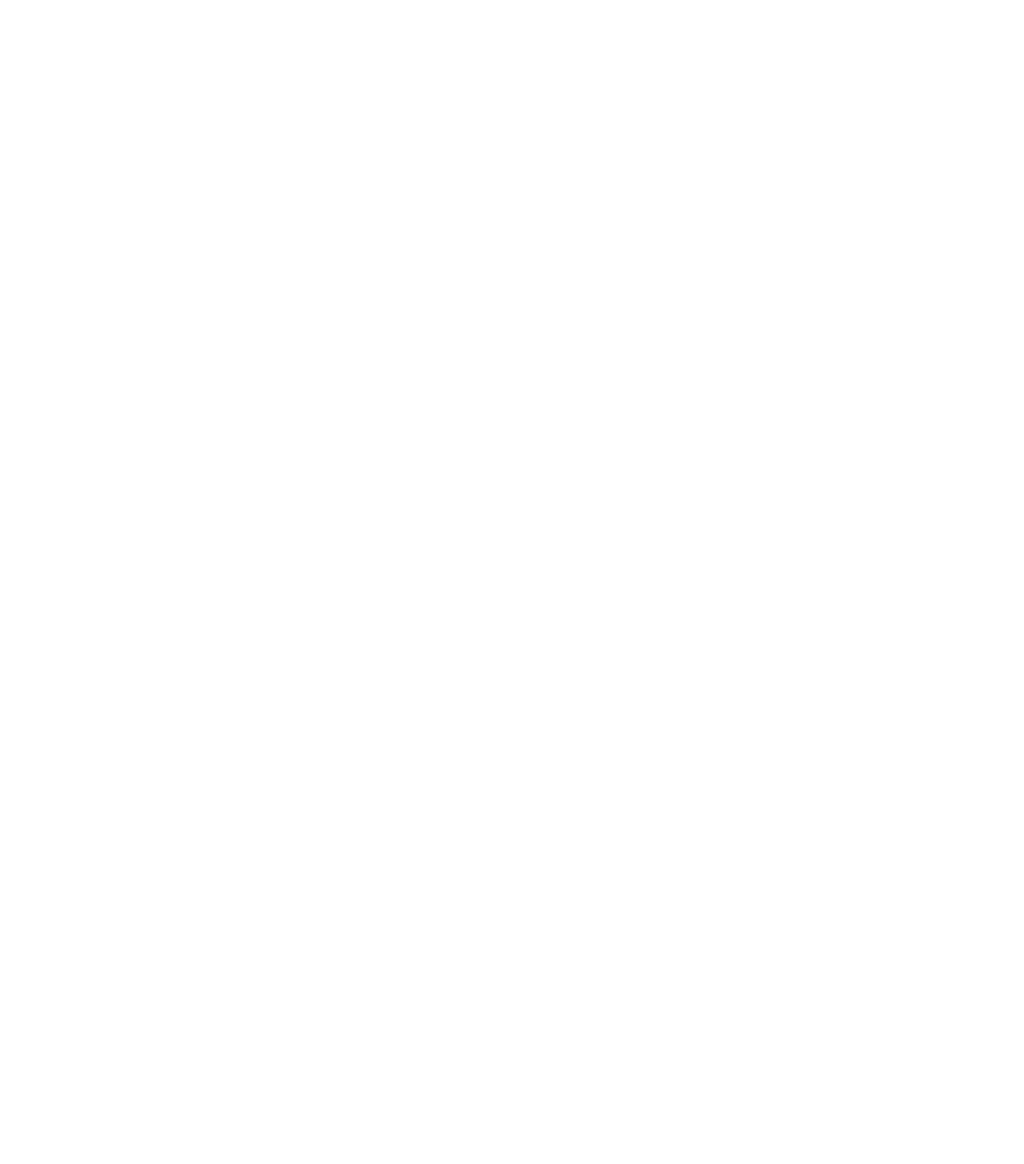
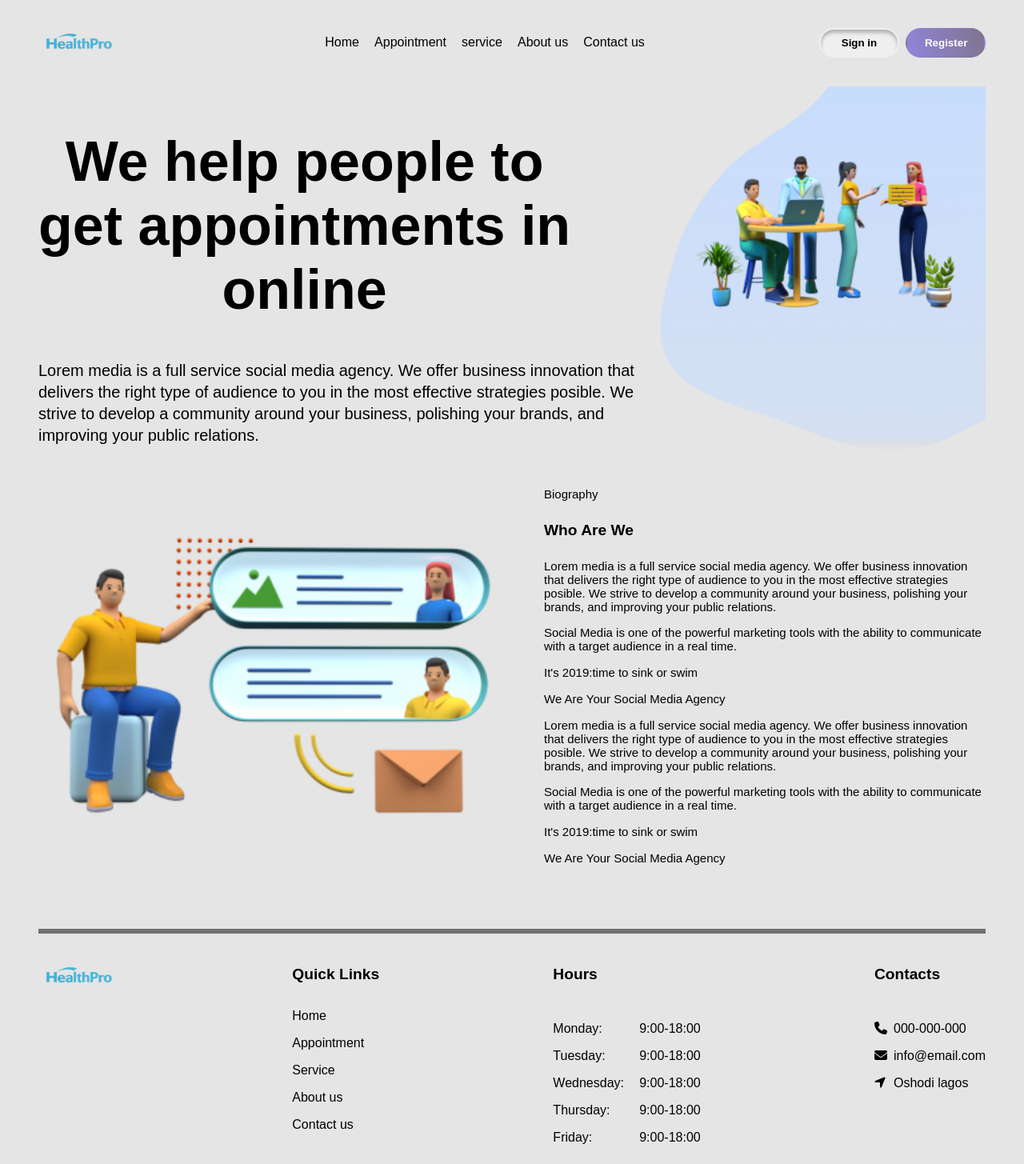
Before and after one commit to IYKEACE/health-pro, a plain HTML site: page aboutus.html in a window 1280 px wide. Shown: the whole page at 80% size. Before the commit the page ends 800 px from the top, so only its background shows below. Drawn offline with Linux system fonts and the light colour scheme.

Commit message:
aboutpage

```diff
--- a/aboutus.html
+++ b/aboutus.html
@@ -0,0 +1,198 @@
+<!DOCTYPE html>
+<html lang="en">
+  <head>
+    <meta charset="UTF-8" />
+    <meta name="viewport" content="width=device-width, initial-scale=1.0" />
+    <title>healthPro | AboutusPage</title>
+    <link
+      rel="stylesheet"
+      href="https://cdnjs.cloudflare.com/ajax/libs/font-awesome/6.6.0/css/all.min.css"
+      integrity="sha512-Kc323vGBEqzTmouAECnVceyQqyqdsSiqLQISBL29aUW4U/M7pSPA/gEUZQqv1cwx4OnYxTxve5UMg5GT6L4JJg=="
+      crossorigin="anonymous"
+      referrerpolicy="no-referrer"
+    />
+    <link
+      href="https://fonts.googleapis.com/css2?family=IBM+Plex+Mono:ital,wght@0,100;0,200;0,300;0,400;0,500;0,600;0,700;1,100;1,200;1,300;1,400;1,500;1,600;1,700&display=swap"
+      rel="stylesheet"
+    />
+    <meta
+      name="description"
+      content="This is an online platform that connects patients with doctors. Patients can book appointments with doctors and get prescriptions online."
+    />
+    <link rel="stylesheet" href="css/style.css" />
+    <link rel="stylesheet" href="css/about.css" />
+  </head>
+  <body>
+    <!-- navigation -->
+    <header>
+      <nav class="container">
+        <img
+          class="logo"
+          src="./images/healthPro-logo.png"
+          alt="healthPro logo"
+        />
+        <ul class="lists">
+          <li class="list">
+            <a href="/">Home</a>
+          </li>
+          <li class="list">
+            <a href="/appointment.html">Appointment</a>
+          </li>
+          <li class="list">
+            <a href="/service.html">service</a>
+          </li>
+          <li class="list">
+            <a href="/aboutus.html">About us</a>
+          </li>
+          <li class="list">
+            <a href="/contactus.html">Contact us</a>
+          </li>
+        </ul>
+
+        <section class="auth">
+          <button class="log"><a href="./login.html">Sign in</a></button>
+          <button class="reg"><a href="./login.html">Register</a></button>
+        </section>
+      </nav>
+    </header>
+    <!-- hero section -->
+    <section class="hero-container container">
+      <section class="hero-content">
+        <!-- <section class="hero-container"></section> -->
+        <section class="left-hero-content">
+          <h2>We help people to get appointments in online</h2>
+          <p>
+            Lorem media is a full service social media agency. We offer business
+            innovation that delivers the right type of audience to you in the
+            most effective strategies posible. We strive to develop a community
+            around your business, polishing your brands, and improving your
+            public relations.
+          </p>
+        </section>
+        <section class="right-hero-content">
+          <section class="right-1">
+            <img src="./images/blue.png" alt="" />
+            <section class="right-2">
+              <div class="right-2-img-1">
+                <img src="./images/admin.png" alt="" />
+              </div>
+            </section>
+          </section>
+        </section>
+      </section>
+    </section>
+    <!-- hero section -->
+    <!-- biography -->
+    <section class="appoint-container container" id="services">
+      <section class="appoint-container">
+        <section class="appoint-content">
+          <section class="top-appoint">
+            <img src="/images/chat.png" alt="" />
+          </section>
+          <section class="bottom-appoint">
+            <p class="wow">Biography</p>
+            <h4>Who Are We</h4>
+            <div class="pra">
+              <p>
+                Lorem media is a full service social media agency. We offer
+                business innovation that delivers the right type of audience to
+                you in the most effective strategies posible. We strive to
+                develop a community around your business, polishing your brands,
+                and improving your public relations.
+              </p>
+              <p>
+                Social Media is one of the powerful marketing tools with the
+                ability to communicate with a target audience in a real time.
+              </p>
+            </div>
+            <p class="wow">It's 2019:time to sink or swim</p>
+            <p class="mid">We Are Your Social Media Agency</p>
+            <div class="pra">
+              <p>
+                Lorem media is a full service social media agency. We offer
+                business innovation that delivers the right type of audience to
+                you in the most effective strategies posible. We strive to
+                develop a community around your business, polishing your brands,
+                and improving your public relations.
+              </p>
+              <p>
+                Social Media is one of the powerful marketing tools with the
+                ability to communicate with a target audience in a real time.
+              </p>
+            </div>
+            <p class="wow">It's 2019:time to sink or swim</p>
+            <p class="mid">We Are Your Social Media Agency</p>
+          </section>
+        </section>
+      </section>
+    </section>
+    <!-- biography -->
+    <!-- line -->
+    <section class="line-container container" id="about us">
+      <section class="line-container">
+        <hr class="line" />
+      </section>
+    </section>
+    <!-- line -->
+
+    <!-- contact -->
+    <section class="contact-container container" id="contact us">
+      <section class="contact-container">
+        <section class="contact-content">
+          <section class="first-contact">
+            <img
+              class="logo"
+              src="./images/healthPro-logo.png"
+              alt="healthPro logo"
+            />
+          </section>
+          <section class="second-contact">
+            <h5>Quick Links</h5>
+            <div class="link">
+              <p>Home</p>
+              <p>Appointment</p>
+              <p>Service</p>
+              <p>About us</p>
+              <p>Contact us</p>
+            </div>
+          </section>
+          <section class="Third-contact">
+            <h5>Hours</h5>
+            <section class="main">
+              <div class="Day">
+                <p>Monday:</p>
+                <p>Tuesday:</p>
+                <p>Wednesday:</p>
+                <p>Thursday:</p>
+                <p>Friday:</p>
+              </div>
+              <div class="time">
+                <p>9:00-18:00</p>
+                <p>9:00-18:00</p>
+                <p>9:00-18:00</p>
+                <p>9:00-18:00</p>
+                <p>9:00-18:00</p>
+              </div>
+            </section>
+          </section>
+          <section class="fourth-contact">
+            <h5>Contacts</h5>
+            <section class="contact">
+              <div class="web">
+                <p><span class="fa-solid fa-phone"></span></p>
+                <p><span class="fa-solid fa-envelope"></span></p>
+                <p><span class="fa-solid fa-location-arrow"></span></p>
+              </div>
+              <div class="num">
+                <p>000-000-000</p>
+                <p>info@email.com</p>
+                <p>Oshodi lagos</p>
+              </div>
+            </section>
+          </section>
+        </section>
+      </section>
+    </section>
+    <!-- contact -->
+  </body>
+</html>
--- a/css/about.css
+++ b/css/about.css
@@ -0,0 +1,31 @@
+/* biography style start */
+.appoint-content {
+  display: flex;
+  /* justify-content: space-between; */
+  margin-top: 1rem;
+  gap: 2rem;
+}
+.top-appoint img {
+  width: 600px;
+  align-items: center;
+  align-self: center;
+  align-content: center;
+  margin-top: 2rem;
+}
+.bottom-appoint h5 {
+  margin-bottom: 1rem;
+  font-size: 15px;
+}
+.wow {
+  margin-bottom: 1rem;
+  font-size: 15px;
+}
+.mid {
+  margin-bottom: 1rem;
+  font-size: 15px;
+}
+.pra {
+  margin-bottom: 1rem;
+  font-size: 15px;
+}
+/* biography style end */
```
Also changed, not shown: css/register.css (+142 -0 lines), index.html (+5 -5 lines), register.html (+241 -0 lines).
